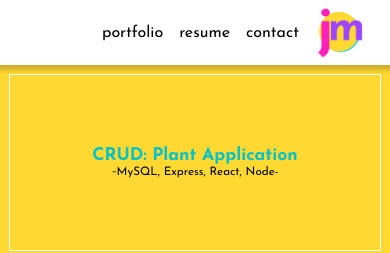
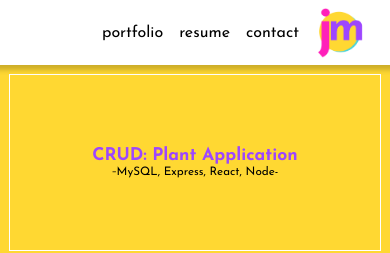
Before and after one commit to jmadarang87/jahnelmadarang.com, a React (Create React App) app: page /portfolio in a window 390 px wide. In both pictures the pointer is over the link "CRUD: Plant Application". Shown: the top 253 px of the page. Built offline with nearby package versions, Linux system fonts and the light colour scheme; no server answers; what @aws-amplify/datastore, aws-amplify would draw is missing.

Commit message:
updated portfolio link hover color

```diff
--- a/src/static/css/style.css
+++ b/src/static/css/style.css
@@ -480,6 +480,10 @@ button:hover {
 		width: 100vw;
 	}
 
+	div.project-details a:hover {
+		color: #9d46ff;
+	}
+
 	#portfolio .flex-row:nth-child(even) {
 		width: 100vw;
 		display: flex;
```
